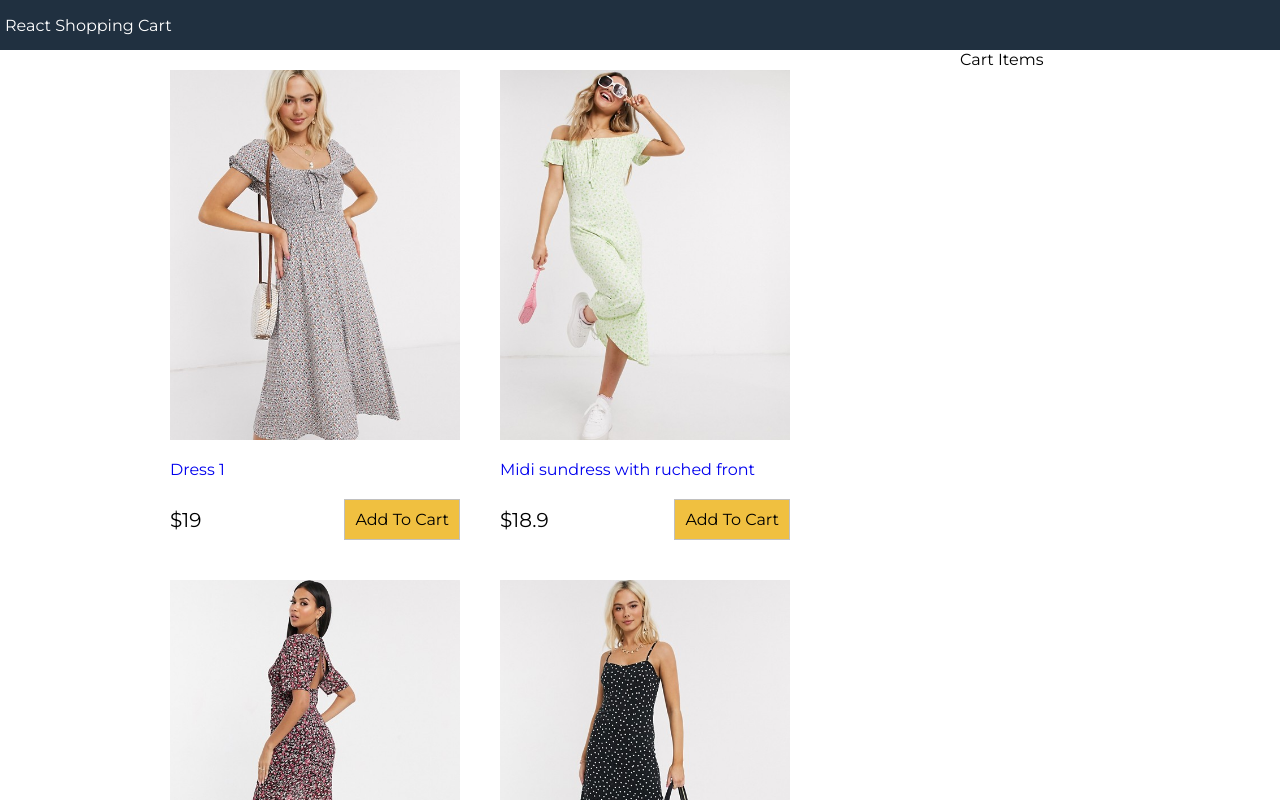
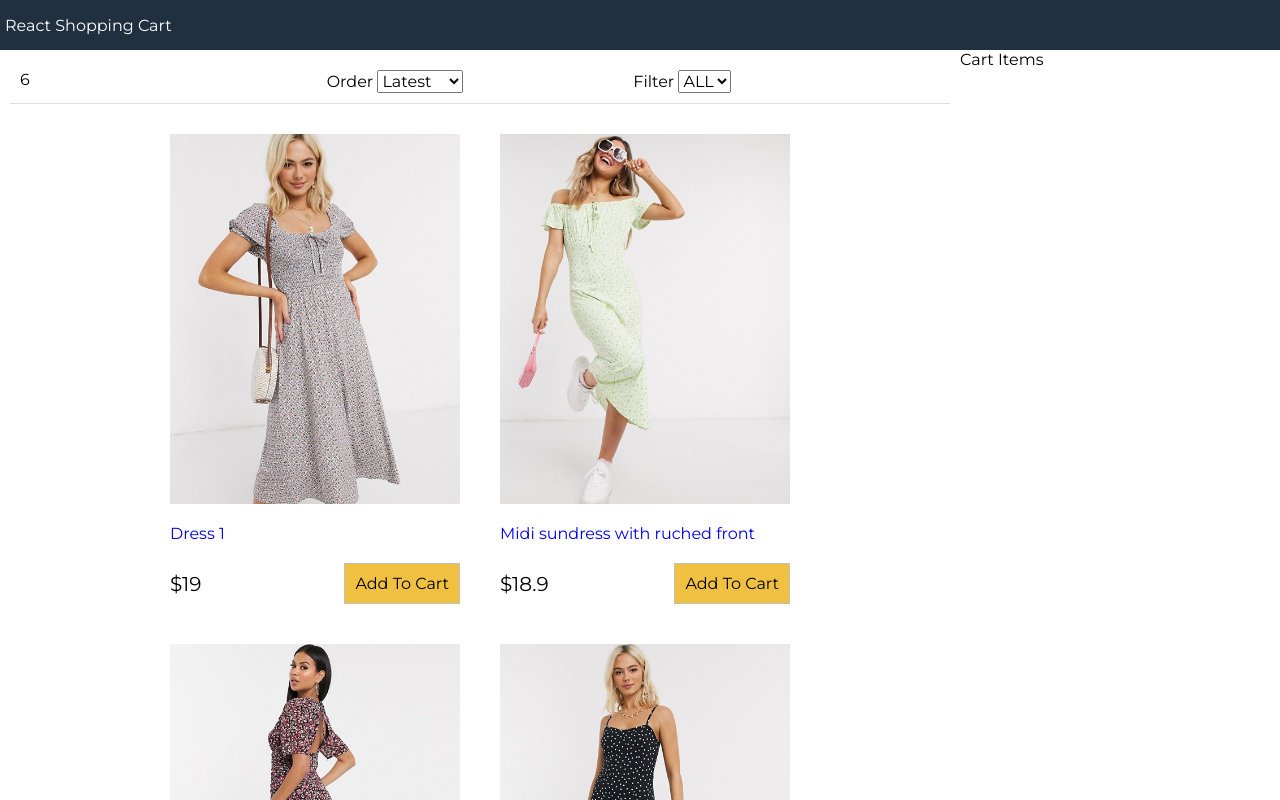
Before and after one commit to roshan2498/react-shopping-cart, a React (Create React App) app: page / in a window 1280 px wide. Shown: the top 800 px of the page. Built offline with nearby package versions, Linux system fonts and the light colour scheme.

Commit message:
filter component added

```diff
--- a/src/App.js
+++ b/src/App.js
@@ -1,5 +1,6 @@
 // feature 1
 import React from "react";
+import Filter from "./components/Filter";
 import Products from "./components/Products";
 import data from "./data.json";
 
@@ -13,6 +14,42 @@ class App extends React.Component {
     };
   }
 
+  sortProducts = (event) => {
+    const sort = event.target.value;
+    this.setState((state) => ({
+      sort: sort,
+      products: this.state.products
+        .slice()
+        .sort((a, b) =>
+          sort === "lowest"
+            ? a.price > b.price
+              ? 1
+              : -1
+            : sort === "highest"
+            ? a.price < b.price
+              ? 1
+              : -1
+            : a._id > b._id
+            ? 1
+            : -1
+        ),
+    }));
+  };
+
+  filterProducts = (event) => {
+    if (event.target.value === "") {
+      this.setState({ size: event.target.value, products: data.products });
+    } else {
+      this.setState({
+        size: event.target.value,
+        products: data.products.filter(
+          (product) =>
+            product.availableSizes.indexOf(event.target.value.toUpperCase()) >=
+            0
+        ),
+      });
+    }
+  };
   render() {
     return (
       <div className="grid-container">
@@ -22,6 +59,13 @@ class App extends React.Component {
         <main>
           <div className="content">
             <div className="main">
+              <Filter
+                count={this.state.products.length}
+                size={this.state.size}
+                sort={this.state.sort}
+                filterProducts={this.filterProducts}
+                sortProducts={this.sortProducts}
+              />
               <Products products={this.state.products} />
             </div>
             <div className="sidebar">Cart Items</div>
--- /dev/null
+++ b/src/components/Filter.js
@@ -0,0 +1,33 @@
+import React, { Component } from "react";
+
+class Filter extends Component {
+  render() {
+    return (
+      <div className="filter">
+        <div className="filter-result">{this.props.count}</div>
+        <div className="filter-sort">
+          Order{" "}
+          <select value={this.props.sort} onChange={this.props.sortProducts}>
+            <option value="">Latest</option>
+            <option value="lowest">Lowest</option>
+            <option value="highest">Highest</option>
+          </select>
+        </div>
+        <div className="filter-size">
+          Filter{" "}
+          <select value={this.props.size} onChange={this.props.filterProducts}>
+            <option value="">ALL</option>
+            <option value="XS">XS</option>
+            <option value="S">S</option>
+            <option value="M">M</option>
+            <option value="l">L</option>
+            <option value="xl">XL</option>
+            <option value="xxl">XXL</option>
+          </select>
+        </div>
+      </div>
+    );
+  }
+}
+
+export default Filter;
--- a/src/data.json
+++ b/src/data.json
@@ -47,14 +47,6 @@
       "description": "This is for all the latest trends, no matter who you are, where you’re from and what you’re up to. Exclusive to ASOS, our universal brand is here for you, and comes in all our fit ranges: ASOS Curve, Tall, Petite and Maternity. Created by us, styled by you.",
       "availableSizes": ["XL", "XXL"],
       "price": 49.9
-    },
-    {
-      "_id": "dress6",
-      "image": "/images/dress6.jpg",
-      "title": "Midi tea dress in blue and red spot",
-      "description": "This is for all the latest trends, no matter who you are, where you’re from and what you’re up to. Exclusive to ASOS, our universal brand is here for you, and comes in all our fit ranges: ASOS Curve, Tall, Petite and Maternity. Created by us, styled by you.",
-      "availableSizes": ["XL", "XXL"],
-      "price": 49.9
     }
   ]
 }
--- a/src/index.css
+++ b/src/index.css
@@ -134,3 +134,14 @@ footer {
 .button.primary {
   background-color: #f0c040;
 }
+.filter {
+  display: flex;
+  padding: 1rem;
+  margin: 1rem;
+  border-bottom: 0.1rem #dfdede solid;
+  justify-content: space-between;
+}
+
+.filter div {
+  flex: 1;
+}
```
